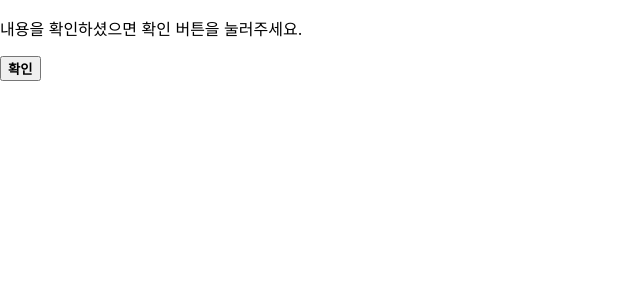
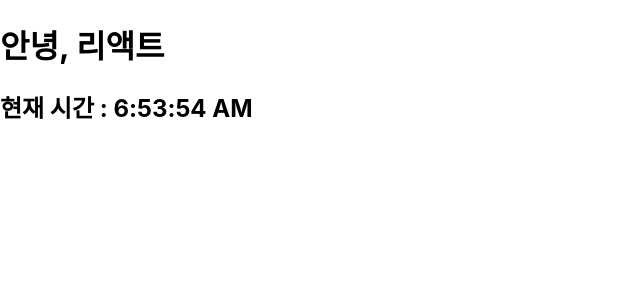
Before and after one commit to seohyun1001/React_240513, a React (Create React App) app in the folder my-app/: page / in a window 1280 px wide. Shown: the top 300 px of the page, without its empty margins (0-640 px from the left). Built offline with nearby package versions, Linux system fonts and the light colour scheme.

Commit message:
10:25 / 리액트 엘리먼트 실습

```diff
--- /dev/null
+++ b/my-app/src/04.엘리먼트랜더링/Clock.jsx
@@ -0,0 +1,12 @@
+import React from "react";
+
+function Clock(props) {
+    return (
+        <div>
+            <h1>안녕, 리액트</h1>
+            <h2>현재 시간 : {new Date().toLocaleTimeString()}</h2>
+        </div>
+    )
+}
+
+export default Clock;
--- a/my-app/src/index.js
+++ b/my-app/src/index.js
@@ -6,14 +6,19 @@ import reportWebVitals from './reportWebVitals';
 
 import Library from './03.JSX소개/Library';
 import ConfirmDialog from './04.엘리먼트랜더링/ConfirmDialog';
+import Clock from './04.엘리먼트랜더링/Clock';
 
 const root = ReactDOM.createRoot(document.getElementById('root'));
-root.render(
+setInterval(() =>{
+  root.render(
   <React.StrictMode>
     {/* <Library /> */}
-    <ConfirmDialog />
+    {/* <ConfirmDialog /> */}
+    <Clock />
   </React.StrictMode>
 );
+}, 1000)
+
 
 // If you want to start measuring performance in your app, pass a function
 // to log results (for example: reportWebVitals(console.log))
```
